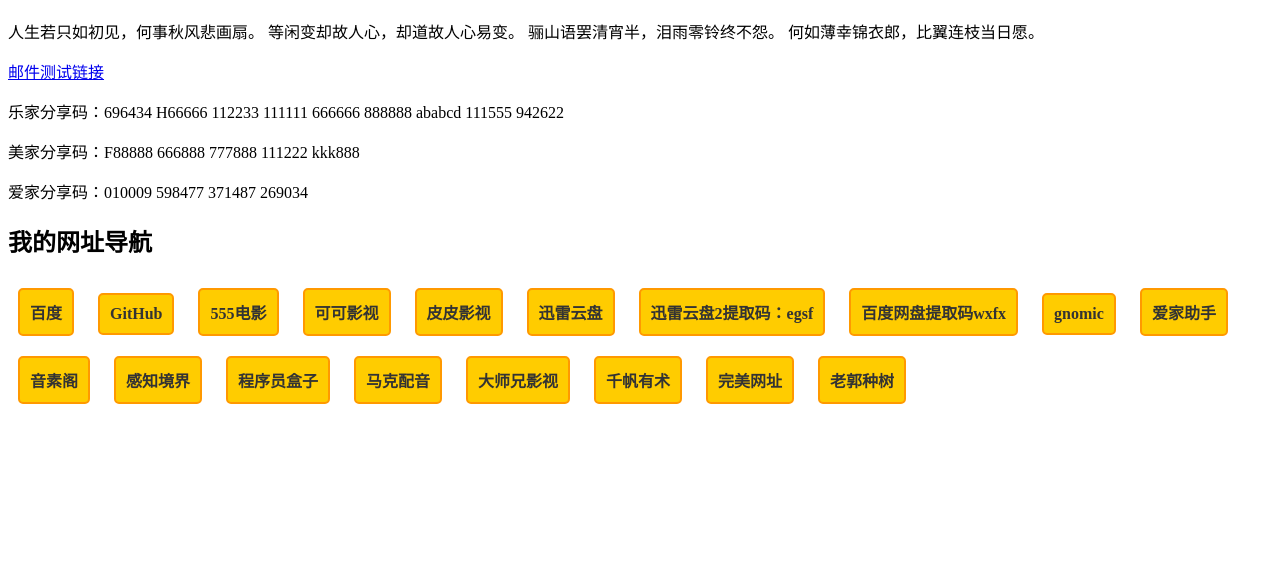
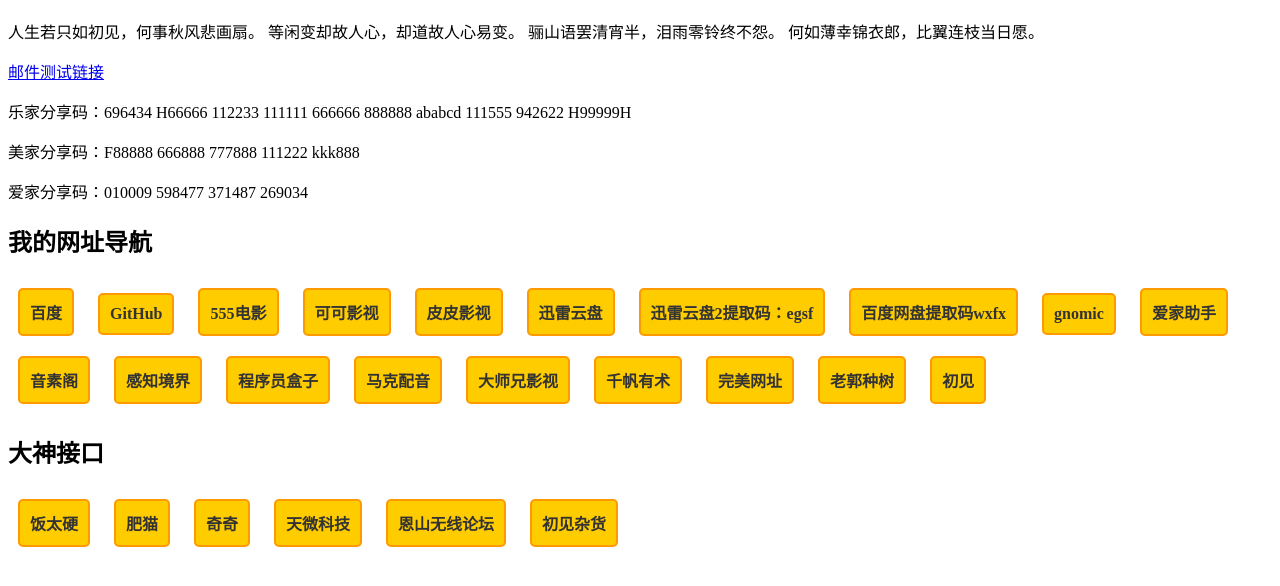
Before and after one commit to zzwuxiang/zzwuxiang.github.io, a plain HTML site: page index.html in a window 1280 px wide. Shown: the part 116-702 px from the top of the page. Drawn offline with Linux system fonts and the light colour scheme.

Commit message:
Update index.html

```diff
--- a/index.html
+++ b/index.html
@@ -28,7 +28,7 @@
 骊山语罢清宵半，泪雨零铃终不怨。
 何如薄幸锦衣郎，比翼连枝当日愿。</p>
   <p><a href="mailto:2@qq.com">邮件测试链接</a></p>
-  <p>乐家分享码：696434  H66666  112233  111111  666666  888888  ababcd  111555  942622</p>
+  <p>乐家分享码：696434  H66666  112233  111111  666666  888888  ababcd  111555  942622  H99999H</p>
   <p>美家分享码：F88888  666888  777888   111222   kkk888</p>
   <p>爱家分享码：010009  598477  371487   269034   </p>
   <h2>我的网址导航</h2>
@@ -50,5 +50,13 @@
   <a class="link" href="https://www.qianfan.app/navigation/" target="_blank">千帆有术</a>
   <a class="link" href="https://www.9eip.com/" target="_blank">完美网址</a>
   <a class="link" href="https://guozh.net/" target="_blank">老郭种树</a>
+  <a class="link" href="https://link.cc/chujian/" target="_blank">初见</a>
+   <h2>大神接口</h2>
+  <a class="link" href="https://http://饭太硬.top/tv/" target="_blank">饭太硬</a>
+  <a class="link" href="https://xn--z7x900a.live/" target="_blank">肥猫</a>
+  <a class="link" href="http://bbs.qiqiv.cn/thread-5210-1-1.html" target="_blank">奇奇</a>
+  <a class="link" href="https://tvkj.top/" target="_blank">天微科技</a>
+  <a class="link" href="https://www.right.com.cn/" target="_blank">恩山无线论坛</a>
+  <a class="link" href="https://home.chujian-lin.top/" target="_blank">初见杂货</a>
 </body>
 </html>
```
